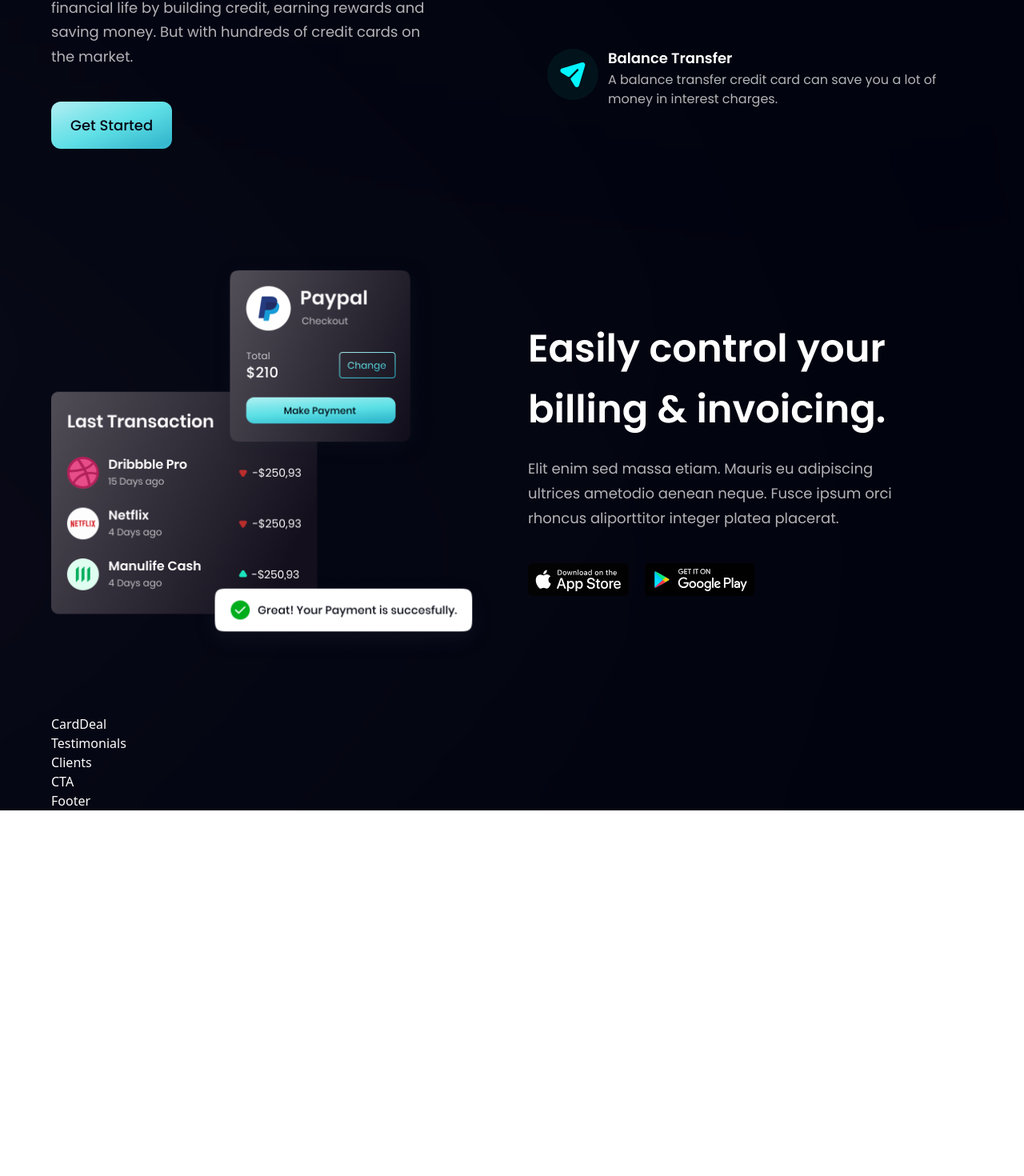
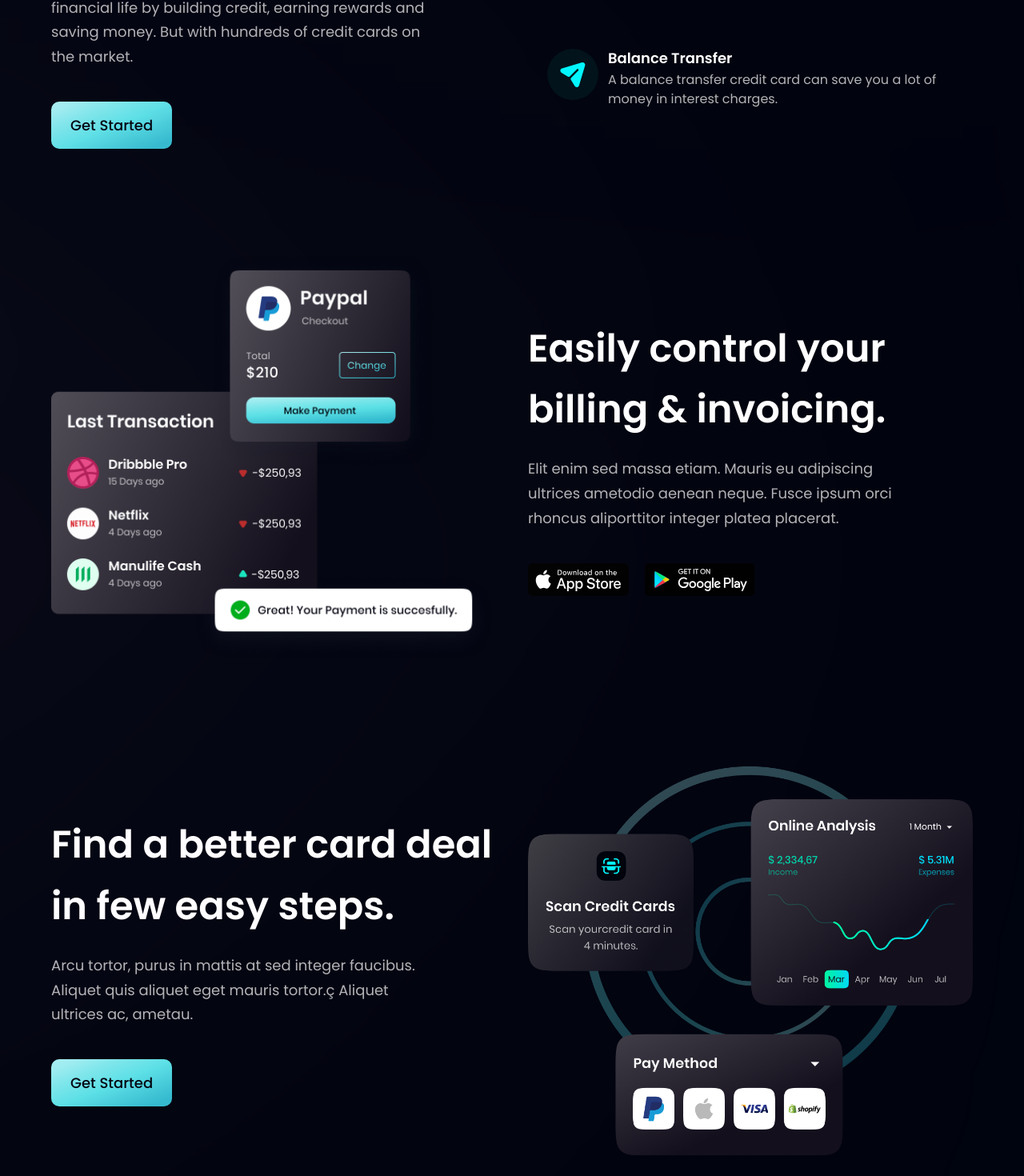
Before and after one commit to VishiChaurasiya/modern-bank-app, a React (Vite) app: page / in a window 1280 px wide. Shown: the part 1298-2768 px from the top of the page at 80% size. Before the commit the page ends 2311 px from the top, so only its background shows below. Built offline with nearby package versions, Linux system fonts and the light colour scheme.

Commit message:
card_deal section completed

```diff
--- a/src/components/Business.jsx
+++ b/src/components/Business.jsx
@@ -41,7 +41,7 @@
                 by building credit, earning rewards and saving money. But with
                 hundreds of credit cards on the market.
             </p>
-            <Button styles="mt-10 rounded-xl" />
+            <Button styles="mt-10" />
         </div>
         <div className={`${layout.sectionImg} flex-col`}>
             {features.map((feature, index) => (
--- a/src/components/Button.jsx
+++ b/src/components/Button.jsx
@@ -3,7 +3,7 @@
 const Button = ({ styles }) => (
     <button
         type="button"
-        className={`py-4 px-6 bg-blue-gradient font-poppins font-medium text-[18px] text-primary outline-none ${styles}`}
+        className={`py-4 px-6 bg-blue-gradient font-poppins font-medium text-[18px] text-primary outline-none rounded-[10px] ${styles}`}
     >
         Get Started
     </button>
--- a/src/components/CardDeal.jsx
+++ b/src/components/CardDeal.jsx
@@ -1,9 +1,25 @@
-import React from 'react'
+import React from "react";
+import { card } from "../assets";
+import styles, { layout } from "../style";
+import Button from "./Button";
 
-const CardDeal = () => {
-  return (
-    <div>CardDeal</div>
-  )
-}
+const CardDeal = () => (
+    <section className={layout.section}>
+        <div className={layout.sectionInfo}>
+            <h2 className={styles.heading2}>
+                Find a better card deal <br className="sm:block hidden" /> in
+                few easy steps.
+            </h2>
+            <p className={`${styles.paragraph} max-w-[470px] mt-5`}>
+                Arcu tortor, purus in mattis at sed integer faucibus. Aliquet
+                quis aliquet eget mauris tortor.ç Aliquet ultrices ac, ametau.
+            </p>
+            <Button styles="mt-10" />
+        </div>
+        <div className={layout.sectionImg}>
+            <img src={card} alt="card" className="w-[100%] h-[100%]" />
+        </div>
+    </section>
+);
 
-export default CardDeal
+export default CardDeal;
```
